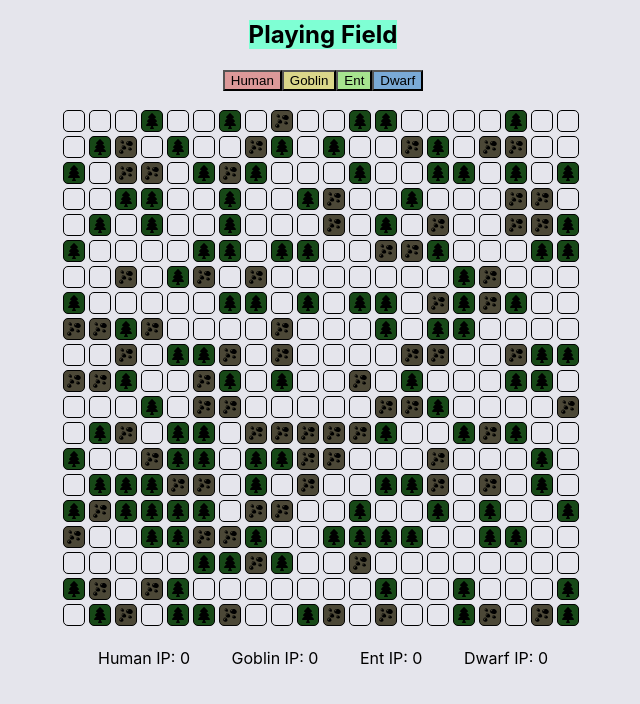
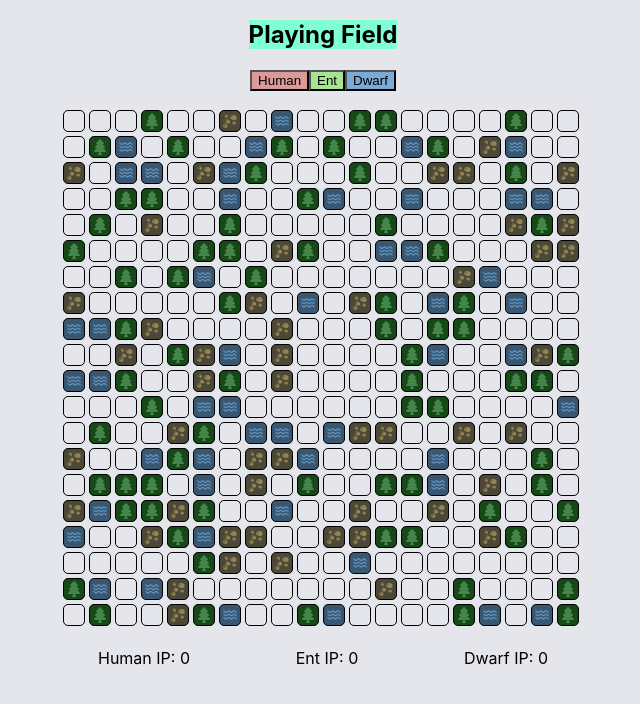
Before and after one commit to Zakhya/Ecosystem, a React (Create React App) app: page / in a window 1280 px wide. Shown: the top 704 px of the page, without its empty margins (317-957 px from the left). Built offline with nearby package versions, Linux system fonts and the light colour scheme.

Commit message:
enemy turns are taken automatically, ip bug fix for enemies whos ip  were not being updated properly

```diff
--- a/src/App.js
+++ b/src/App.js
@@ -6,17 +6,17 @@ import FactionButtons from './FactionButtons.js'
 
 
 function App() {
-  const [hasRunToggle, setHasRunToggle] = React.useState(false)
+  const [setupStage, setSetupStage] = React.useState('tree')
+  const [playerTurn ,setPlayerTurn] = React.useState('player1')
   const [globalIdList, setGlobalIdList] = React.useState([])
   const [grid, setGrid] = React.useState(boxes)
   const [type, setType] = React.useState('tree')
-  const [typeArray, setTypeArray] = React.useState(['human', 'goblin', 'dwarf', 'ent'])
+  const [typeArray, setTypeArray] = React.useState(['human', 'dwarf', 'ent'])
   const [spotsLeft, setSpotsLeft] = React.useState(() => {
     const idsArray = boxes.map((box) => box.id);
   return idsArray;
   })
 
-  let goblinTotalIp = []
   let humanTotalIp = []
   let dwarfTotalIp = []
   let entTotalIp = []
@@ -64,13 +64,12 @@ function App() {
         if (rowRange && columnRange) {
           return {
             ...square,
-            goblinsInRange: (type === 'goblin' || race === 'goblin') ? square.goblinsInRange + 1 : square.goblinsInRange,
             humansInRange: (type === 'human' || race === 'human') ? square.humansInRange + 1 : square.humansInRange,
             dwarvesInRange: (type === 'dwarf' || race === 'dwarf') ? square.dwarvesInRange + 1 : square.dwarvesInRange,
             entsInRange: (type === 'ent' || race === 'ent') ? square.entsInRange + 1 : square.entsInRange,
             treesInRange: (type === 'tree' || race === 'tree') ? square.treesInRange + 1 : square.treesInRange,
             mineralsInRange: (type === 'mineral' || race === 'mineral') ? square.mineralsInRange + 1 : square.mineralsInRange,
-
+            waterInRange: (type === 'water' || race === 'water') ? square.waterInRange + 1 : square.waterInRange,
           };
         } else {
           return square
@@ -79,20 +78,25 @@ function App() {
     })
     const filteredSpots = spotsLeft.filter(item => item !== id);
     setSpotsLeft(filteredSpots);
-
   }
 
 
   function toggle(id, columnId, rowId, race) {
+    let originalId = id
+    console.log(id)
+    let idList = globalIdList
+    idList.push(id)
+    console.log('toggle ran')
     if(spotsLeft.length < 4) return
     if(race !== 'none' && race !== '') return
     setGrid(prevGrid => {
       const updatedGrid = prevGrid.map(square => {
 
         if (square.id === id) {
+          console.log("inside prev.map: " + id)
           return {
             ...square,
-            race: type,
+            race: typeArray[0],
           };
         } else {
           return square; // Keep the square unchanged
@@ -129,12 +133,13 @@ function App() {
         if (rowRange && columnRange) {
           return {
             ...square,
-            goblinsInRange: (type === 'goblin' || race === 'goblin') ? square.goblinsInRange + 1 : square.goblinsInRange,
-            humansInRange: (type === 'human' || race === 'human') ? square.humansInRange + 1 : square.humansInRange,
-            dwarvesInRange: (type === 'dwarf' || race === 'dwarf') ? square.dwarvesInRange + 1 : square.dwarvesInRange,
-            entsInRange: (type === 'ent' || race === 'ent') ? square.entsInRange + 1 : square.entsInRange,
-            treesInRange: (type === 'tree' || race === 'tree') ? square.treesInRange + 1 : square.treesInRange,
-            mineralsInRange: (type === 'mineral' || race === 'mineral') ? square.mineralsInRange + 1 : square.mineralsInRange,
+            goblinsInRange: (type === 'goblin') ? square.goblinsInRange + 1 : square.goblinsInRange,
+            humansInRange: (type === 'human') ? square.humansInRange + 1 : square.humansInRange,
+            dwarvesInRange: (type === 'dwarf') ? square.dwarvesInRange + 1 : square.dwarvesInRange,
+            entsInRange: (type === 'ent') ? square.entsInRange + 1 : square.entsInRange,
+            treesInRange: (type === 'tree') ? square.treesInRange + 1 : square.treesInRange,
+            mineralsInRange: (type === 'mineral') ? square.mineralsInRange + 1 : square.mineralsInRange,
+            waterInRange: (type === 'water') ? square.waterInRange + 1 : square.waterInRange,
 
           };
         } else {
@@ -143,152 +148,175 @@ function App() {
 
 
       })
-      let player2TurnGrid
-      for(let i = 0; i < 1; i++){
-        if(!spotsLeft.length) break
-        let unchanged = true
-        let randomPosition = Math.floor(Math.random() * spotsLeft.length)
-        let id = spotsLeft[randomPosition]
+      id = originalId
+      // set new id
+        while(idList.includes(id) && id !== -1){
+          rowId = Math.ceil(Math.random() * 20)
+          columnId = Math.ceil(Math.random() * 20)
+          id = columnId + ((rowId * 20) - 20)
+        }
+      idList.push(id)
 
-        player2TurnGrid = playerUpdatedGrid.map(square =>{
-          if (square.id === id && square.race === 'none') {
-            unchanged = false
+
+      const updated2Grid = playerUpdatedGrid.map(square => {
+
+        if (square.id === id + 1) {
           return {
             ...square,
             race: typeArray[1],
           };
         } else {
-            return square; // Keep the square unchanged
+          return square;
+        }
+      });
 
-          }
-        })
-        if(unchanged) i--
+      // Apply IP updates for cells with the same race after the render
+      const player2UpdatedGrid =  updated2Grid.map(square => {
+
+
+        const columnRange = (
+          square.columnId === columnId + 1 ||
+          square.columnId === columnId - 1 ||
+          square.columnId === columnId ||
+          square.columnId === columnId + 2 ||
+          square.columnId === columnId - 2 ||
+          square.columnId === columnId + 3 ||
+          square.columnId === columnId - 3 ||
+          square.columnId === columnId + 4 ||
+          square.columnId === columnId - 4
+        );
+        const rowRange = (
+          square.rowId === rowId + 1 ||
+          square.rowId === rowId - 1 ||
+          square.rowId === rowId ||
+          square.rowId === rowId + 2 ||
+          square.rowId === rowId - 2 ||
+          square.rowId === rowId + 3 ||
+          square.rowId === rowId - 3 ||
+          square.rowId === rowId + 4 ||
+          square.rowId === rowId - 4
+        );
+
+        if (rowRange && columnRange) {
+          return {
+            ...square,
+            goblinsInRange: (type === 'goblin') ? square.goblinsInRange + 1 : square.goblinsInRange,
+            humansInRange: (type === 'human') ? square.humansInRange + 1 : square.humansInRange,
+            dwarvesInRange: (type === 'dwarf') ? square.dwarvesInRange + 1 : square.dwarvesInRange,
+            entsInRange: (type === 'ent') ? square.entsInRange + 1 : square.entsInRange,
+            treesInRange: (type === 'tree') ? square.treesInRange + 1 : square.treesInRange,
+            mineralsInRange: (type === 'mineral') ? square.mineralsInRange + 1 : square.mineralsInRange,
+            waterInRange: (type === 'water') ? square.waterInRange + 1 : square.waterInRange,
+
+          };
+        } else {
+          return square
         }
 
-      let player3TurnGrid
-      for(let i = 0; i < 1; i++){
-        if(!spotsLeft.length) break
-        let unchanged = true
-        let randomPosition = Math.floor(Math.random() * spotsLeft.length)
-        let id = spotsLeft[randomPosition]
 
-        player3TurnGrid = player2TurnGrid.map(square =>{
-          if (square.id === id && square.race === 'none') {
-            unchanged = false
+      })
+      id = originalId
+      // set new id
+        while(idList.includes(id) && id !== -1){
+          rowId = Math.ceil(Math.random() * 20)
+          columnId = Math.ceil(Math.random() * 20)
+          id = columnId + ((rowId * 20) - 20)
+        }
+      idList.push(id)
+
+
+
+      const updated3Grid = player2UpdatedGrid.map(square => {
+
+        if (square.id === id + 2) {
           return {
             ...square,
             race: typeArray[2],
           };
         } else {
           return square; // Keep the square unchanged
+        }
+      });
 
-          }
-        })
-        if(unchanged) i--
+      // Apply IP updates for cells with the same race after the render
+      const player3UpdatedGrid =  updated3Grid.map(square => {
+
+
+        const columnRange = (
+          square.columnId === columnId + 1 ||
+          square.columnId === columnId - 1 ||
+          square.columnId === columnId ||
+          square.columnId === columnId + 2 ||
+          square.columnId === columnId - 2 ||
+          square.columnId === columnId + 3 ||
+          square.columnId === columnId - 3 ||
+          square.columnId === columnId + 4 ||
+          square.columnId === columnId - 4
+        );
+        const rowRange = (
+          square.rowId === rowId + 1 ||
+          square.rowId === rowId - 1 ||
+          square.rowId === rowId ||
+          square.rowId === rowId + 2 ||
+          square.rowId === rowId - 2 ||
+          square.rowId === rowId + 3 ||
+          square.rowId === rowId - 3 ||
+          square.rowId === rowId + 4 ||
+          square.rowId === rowId - 4
+        );
+
+        if (rowRange && columnRange) {
+          return {
+            ...square,
+            goblinsInRange: (type === 'goblin') ? square.goblinsInRange + 1 : square.goblinsInRange,
+            humansInRange: (type === 'human') ? square.humansInRange + 1 : square.humansInRange,
+            dwarvesInRange: (type === 'dwarf') ? square.dwarvesInRange + 1 : square.dwarvesInRange,
+            entsInRange: (type === 'ent') ? square.entsInRange + 1 : square.entsInRange,
+            treesInRange: (type === 'tree') ? square.treesInRange + 1 : square.treesInRange,
+            mineralsInRange: (type === 'mineral') ? square.mineralsInRange + 1 : square.mineralsInRange,
+            waterInRange: (type === 'water') ? square.waterInRange + 1 : square.waterInRange,
+
+          };
+        } else {
+          return square
         }
 
-      let player4TurnGrid
-      for(let i = 0; i < 1; i++){
-        if(!spotsLeft.length) break
-        let unchanged = true
-        let randomPosition = Math.floor(Math.random() * spotsLeft.length)
-        let id = spotsLeft[randomPosition]
 
-        player4TurnGrid = player3TurnGrid.map(square =>{
-          if (square.id === id && square.race === 'none') {
-            unchanged = false
-            return {
-              ...square,
-              race: typeArray[3],
-            };
-          } else {
-            return square; // Keep the square unchanged
-
-          }
       })
-        if(unchanged) i--
-      }
-      return player4TurnGrid
+      id = originalId
+       setGlobalIdList(idList)
+       return player3UpdatedGrid
      })
   }
 
 
-  function calcGoblinIp(goblinsInRange, humansInRange, dwarvesInRange, entsInRange, treesInRange){
+  function calcHumanIp(humansInRange, dwarvesInRange, entsInRange, treesInRange, mineralsInRange, waterInRange){
     let ip = 0
-    let _goblinsInRange = 0
-    for(let i = 0; i < goblinsInRange; i++){
-        _goblinsInRange++
-        ip++
-    }
     let _humansInRange = 0
     for(let i = 0; i < humansInRange; i++){
-      if(_humansInRange < 3){
         _humansInRange++
-        ip++
-      } else {
-        _humansInRange++
-        ip--
-      }
+        ip += 2
     }
     let _dwarvesInRange = 0
     for(let i = 0; i < dwarvesInRange; i++){
         _dwarvesInRange++
-        ip--
-    }
-    let _entsInRange = 0
-    for(let i = 0; i < entsInRange; i++){
-     if(_entsInRange < 10){
-       _entsInRange++
-       ip++
-     }
-    }
-    let _treesInRange = 0
-    for (let i = 0; i < treesInRange; i++){
-      _treesInRange++
-      ip++
-    }
-    goblinTotalIp.push(ip)
-    return ip
-  }
-
-  function calcHumanIp(goblinsInRange, humansInRange, dwarvesInRange, entsInRange, treesInRange){
-    let ip = 0
-    let _goblinsInRange = 0
-    for(let i = 0; i < goblinsInRange; i++){
-      if(_goblinsInRange < 11){
-        _goblinsInRange++
-        ip++
-      } else{
-        _goblinsInRange++
-        ip--
-      }
-    }
-    let _humansInRange = 0
-    for(let i = 0; i < humansInRange; i++){
-      if(_humansInRange < 15){
-        _humansInRange++
-        ip++
-      } else {
-        _humansInRange++
-        ip--
-      }
-    }
-    let _dwarvesInRange = 0
-    for(let i = 0; i < dwarvesInRange; i++){
-        _dwarvesInRange++
-        ip--
+        ip -= 2
       }
 
     let _entsInRange = 0
     for(let i = 0; i < entsInRange; i++){
-     if(_entsInRange < 15){
        _entsInRange++
        ip++
     }
+    let _waterInRange = 0
+    for (let i = 0; i < waterInRange; i++){
+      _waterInRange++
+      ip += 2
     }
-    let _treesInRange = 0
-    for (let i = 0; i < treesInRange; i++){
-      _treesInRange++
+
+    let _mineralsInRange = 0
+    for(let i = 0; i < mineralsInRange; i++){
+      _mineralsInRange++
       ip++
     }
     humanTotalIp.push(ip)
@@ -296,60 +324,77 @@ function App() {
       return ip
     }
 
-  function calcDwarfIp(goblinsInRange, humansInRange, dwarvesInRange, entsInRange, treesInRange){
+  function calcDwarfIp(humansInRange, dwarvesInRange, entsInRange, treesInRange, mineralsInRange, waterInRange){
     let ip = 0
-    let _goblinsInRange = 0
-    for(let i = 0; i < goblinsInRange; i++){
-      _goblinsInRange++
-      if(_goblinsInRange > 9){
-        ip--
-      }
-    }
     let _humansInRange = 0
     for(let i = 0; i < humansInRange; i++){
         _humansInRange++
-        ip--
+        ip++
     }
 
     let _dwarvesInRange = 0
     for(let i = 0; i < dwarvesInRange; i++){
       _dwarvesInRange++
-      if(_dwarvesInRange < 11){
-        ip++
-      }
+        ip += 2
     }
 
     let _entsInRange = 0
     for(let i = 0; i < entsInRange; i++){
       _entsInRange++
-     if(_entsInRange < 15){
-       ip++
-     } else {
-      ip--
-     }
+      ip -= 2
     }
     let _treesInRange = 0
     for (let i = 0; i < treesInRange; i++){
       _treesInRange++
       ip++
     }
+
+    let _mineralsInRange = 0
+    for (let i = 0; i < mineralsInRange; i++){
+      _mineralsInRange++
+      ip += 2
+    }
     dwarfTotalIp.push(ip)
 
     return ip
   }
 
-  function calcEntIp(goblinsInRange, humansInRange, dwarvesInRange, entsInRange, treesInRange){
+  function calcEntIp(humansInRange, dwarvesInRange, entsInRange, treesInRange, mineralsInRange, waterInRange){
     let ip = 0
-    let _goblinsInRange = 0
-    for(let i = 0; i < goblinsInRange; i++){
-      if(_goblinsInRange < 3){
-        _goblinsInRange++
+    let _humansInRange = 0
+    for(let i = 0; i < humansInRange; i++){
+        _humansInRange++
+        ip -= 2
+    }
+
+    let _dwarvesInRange = 0
+    for(let i = 0; i < dwarvesInRange; i++){
+        _dwarvesInRange++
         ip++
-      } else {
-        _goblinsInRange++
-        ip--
     }
+    let _entsInRange = 0
+    for(let i = 0; i < entsInRange; i++){
+        _entsInRange++
+        ip += 2
     }
+    let _treesInRange = 0
+    for (let i = 0; i < treesInRange; i++){
+      _treesInRange++
+      ip += 1
+    }
+
+    let _waterInRange = 0
+    for(let i = 0; i < waterInRange; i++){
+      _waterInRange++
+      ip++
+    }
+    entTotalIp.push(ip)
+
+    return ip
+  }
+
+  function calcTreeIp(humansInRange, dwarvesInRange, entsInRange, treesInRange, mineralsInRange, waterInRange){
+    let ip = 0
     let _humansInRange = 0
     for(let i = 0; i < humansInRange; i++){
         _humansInRange++
@@ -377,48 +422,10 @@ function App() {
       _treesInRange++
       ip++
     }
-    entTotalIp.push(ip)
 
-    return ip
-  }
-
-  function calcTreeIp(goblinsInRange, humansInRange, dwarvesInRange, entsInRange, treesInRange){
-    let ip = 0
-    let _goblinsInRange = 0
-    for(let i = 0; i < goblinsInRange; i++){
-      if(_goblinsInRange < 3){
-        _goblinsInRange++
-        ip++
-      } else {
-        _goblinsInRange++
-        ip--
-      }
-    }
-    let _humansInRange = 0
-    for(let i = 0; i < humansInRange; i++){
-        _humansInRange++
-        ip--
-    }
-
-    let _dwarvesInRange = 0
-    for(let i = 0; i < dwarvesInRange; i++){
-      if(_dwarvesInRange < 10){
-        _dwarvesInRange++
-        ip++
-      } else{
-        _dwarvesInRange++
-        ip--
-      }
-    }
-    let _entsInRange = 0
-    for(let i = 0; i < entsInRange; i++){
-      if(entsInRange < 21)
-        _entsInRange++
-        ip++
-    }
-    let _treesInRange = 0
-    for (let i = 0; i < treesInRange; i++){
-      _treesInRange++
+    let _mineralsInRange = 0
+    for(let i = 0; i < mineralsInRange; i++){
+      _mineralsInRange++
       ip++
     }
     return ip
@@ -432,11 +439,10 @@ function App() {
       key={cell.id}
       id={cell.id}
       on={cell.on}
-      ip={cell.race === 'goblin' ? calcGoblinIp(cell.goblinsInRange, cell.humansInRange, cell.dwarvesInRange, cell.entsInRange, cell.treesInRange)
-      : cell.race === 'human' ? calcHumanIp(cell.goblinsInRange, cell.humansInRange, cell.dwarvesInRange, cell.entsInRange, cell.treesInRange)
-      : cell.race === 'dwarf' ? calcDwarfIp(cell.goblinsInRange, cell.humansInRange, cell.dwarvesInRange, cell.entsInRange, cell.treesInRange)
-      : cell.race === 'ent' ? calcEntIp(cell.goblinsInRange, cell.humansInRange, cell.dwarvesInRange, cell.entsInRange, cell.treesInRange)
-      : cell.race === 'tree' ? calcTreeIp(cell.goblinsInRange, cell.humansInRange, cell.dwarvesInRange, cell.entsInRange, cell.treesInRange) : 0}
+      ip={cell.race === 'human' ? calcHumanIp(cell.humansInRange, cell.dwarvesInRange, cell.entsInRange, cell.treesInRange, cell.mineralsInRange, cell.waterInRange)
+      : cell.race === 'dwarf' ? calcDwarfIp(cell.humansInRange, cell.dwarvesInRange, cell.entsInRange, cell.treesInRange, cell.mineralsInRange, cell.waterInRange)
+      : cell.race === 'ent' ? calcEntIp(cell.humansInRange, cell.dwarvesInRange, cell.entsInRange, cell.treesInRange, cell.mineralsInRange, cell.waterInRange)
+      : cell.race === 'tree' ? calcTreeIp(cell.humansInRange, cell.dwarvesInRange, cell.entsInRange, cell.treesInRange, cell.mineralsInRange, cell.waterInRange) : 0}
       rowId={cell.rowId}
       columnId={cell.columnId}
       race={cell.race}
@@ -445,16 +451,16 @@ function App() {
       dwarvesInRange={cell.dwarvesInRange}
       entsInRange={cell.entsInRange}
       treesInRange={cell.treesInRange}
+      waterInRnage={cell.waterInRange}
       toggle={() => toggle(cell.id, cell.columnId, cell.rowId, cell.race)} />
   ))
 
 
   function handleToggle(){
-    console.log("handleToggle")
     let idList = globalIdList.length === 0 ? [] : globalIdList
     let id, columnNumber, rowNumber
     let num = 1
-    while(num <= 75){
+    while(num <= 50){
       [id, columnNumber, rowNumber] = generateRandomIDs()
       if(!idList.includes(id)){
         idList.push(id)
@@ -467,25 +473,27 @@ function App() {
       }
     }
     setGlobalIdList((prevList) => [idList, ...prevList])
-    if(hasRunToggle === false){
-      setHasRunToggle(true)
-    } else {
+    if(setupStage === 'tree'){
+      setSetupStage('mineral')
+      setType('mineral')
+    } else if(setupStage === 'mineral') {
+      setSetupStage('water')
+      setType('water')
+    } else if(setupStage === 'water'){
       setType('none')
     }
 
+  }
   function generateRandomIDs(){
     let rowNumber = Math.ceil(Math.random() * 20)
     let columnNumber = Math.ceil(Math.random() * 20)
     let id = columnNumber + ((rowNumber * 20) - 20)
     return [id, columnNumber, rowNumber]
   }
-  }
 
   React.useEffect(() => {
-    console.log('useEffect ran');
-    setType('mineral')
     handleToggle()
-  },[hasRunToggle])
+  },[setupStage])
 
   function changeType(type){
     setType(type)
@@ -516,7 +524,6 @@ function App() {
       { /* type === "tree" && <button className="playButton" onClick={handleToggle}>start</button> */}
       {type !== 'tree' && <div className="totalIpContainer">
         {humanTotalIp.length === 0 ? <span>Human IP: 0</span> : (<span>{`Human IP: ${humanTotalIp.reduce((el, val) =>  val += el)}`}</span>)}
-        {goblinTotalIp.length === 0 ? <span>Goblin IP: 0</span> : (<span>{`Goblin IP: ${goblinTotalIp.reduce((el, val) =>  val += el)}`}</span>)}
         {entTotalIp.length === 0 ? <span>Ent IP: 0</span> : (<span>{`Ent IP: ${entTotalIp.reduce((el, val) =>  val += el)}`}</span>)}
         {dwarfTotalIp.length === 0 ? <span>Dwarf IP: 0</span> : (<span>{`Dwarf IP: ${dwarfTotalIp.reduce((el, val) =>  val += el)}`}</span>)}
       </div>}
--- a/src/Box.js
+++ b/src/Box.js
@@ -1,6 +1,7 @@
 import React from 'react'
 import { FaTree } from 'react-icons/fa'
 import { GiMineralPearls } from 'react-icons/gi'
+import { BiWater } from 'react-icons/bi'
 
 
 export default function Box(props){
@@ -10,17 +11,31 @@ export default function Box(props){
     } else if(props.race === 'goblin'){
         color = '#Dad68a'
     } else if(props.race === 'dwarf'){
-        color = '#7aaad6'
+        color = '#Cbc957'
     } else if(props.race === 'ent'){
         color = '#A7e48f'
     } else if(props.race === 'tree'){
         color = '#174817'
     } else if(props.race === 'mineral'){
         color = '#4c4837'
+    } else if(props.race === 'water'){
+        color = '#3a5771'
     }
-
+    let weight = 300
+    if(props.ip < 25){
+        weight = 300
+    } else if (props.ip < 35){
+        weight = 350
+    } else if (props.ip < 55){
+        weight = 450
+    } else if( props.ip < 75){
+        weight = 500
+    } else if( props.ip < 150){
+        weight = 550
+    }
     const styles = {
-        backgroundColor:  color
+        backgroundColor:  color,
+        fontWeight: weight
     }
 
     return (
@@ -28,15 +43,20 @@ export default function Box(props){
             style={styles}
             className={props.race === 'tree' ? 'trees' : 'box'}
             onClick={props.toggle}
-        >{(props.race !== 'none') && (props.race !== 'tree') && props.race !== 'mineral' && props.ip}
+        >{(props.race !== 'none') && (props.race !== 'tree') && props.race !== 'mineral' && props.race !== 'water' && props.ip}
         {(props.race === 'tree') &&
             <>
-                <FaTree className='tree'/>
+                <FaTree className='tree' style={{color: '#44854a'}}/>
             </>
         }
         {(props.race === 'mineral') &&
             <>
-                <GiMineralPearls className='tree'/>
+                <GiMineralPearls className='tree' style={{color: '#948353'}}/>
+            </>
+        }
+        {(props.race === 'water') &&
+            <>
+                <BiWater className='tree' style={{color: '#5e90bd'}}/>
             </>
         }
         </div>
--- a/src/FactionButtons.js
+++ b/src/FactionButtons.js
@@ -10,15 +10,6 @@ const FactionButtons = (props) => {
             className={'human'}
           >
             {props.type === 'none' ? 'Human' : <h2 className='human'>Playing as: The Humans</h2>}
-          </button>
-        ) : null}
-
-        {props.type === 'none' || props.type === 'goblin' ? (
-          <button
-            onClick={() => props.changeType('goblin')}
-            className={'goblin'}
-          >
-            {props.type === 'none' ? 'Goblin' : <h2 className='goblin'>Playing as: The Goblins</h2>}
           </button>
         ) : null}
 
--- a/src/boxes.js
+++ b/src/boxes.js
@@ -16,6 +16,7 @@ function fillArray() {
             entsInRange: 0,
             treesInRange: 0,
             mineralsInRange: 0,
+            waterInRange: 0,
             ip: 0
         })
         j > 19 ? j = 1 : j++
```
Lines whose indentation alone changed are shown as unchanged.
